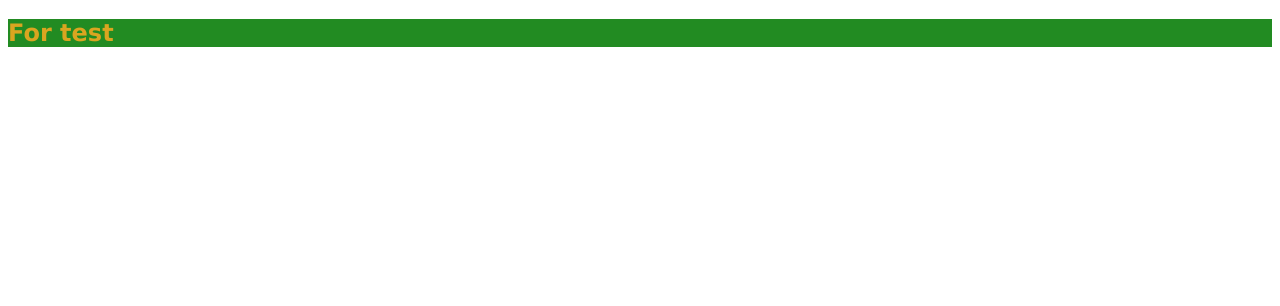
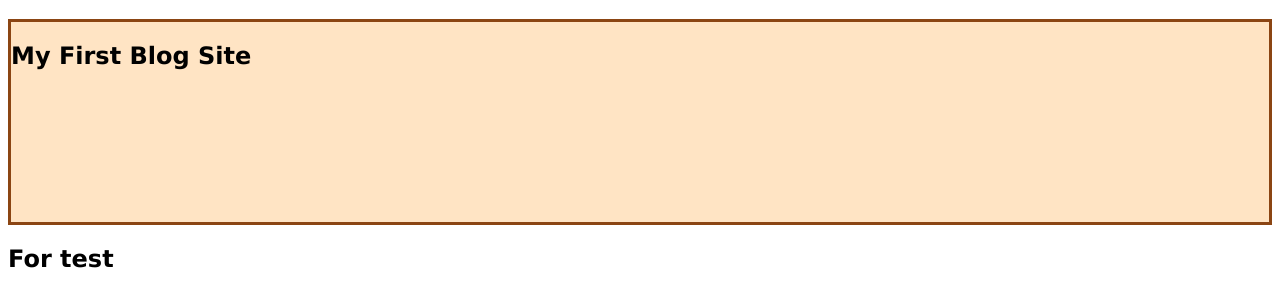
Before and after one commit to masudulalam/second-repo, a plain HTML site: page index.html in a window 1280 px wide. Shown: the part 62-368 px from the top of the page. Drawn offline with Linux system fonts and the light colour scheme.

Commit message:
new changes

```diff
--- a/index.html
+++ b/index.html
@@ -9,6 +9,11 @@
 </head>
 <body>
     <h1>In the name of Allah</h1>
+    <div>
+        <h2>
+            My First Blog Site
+        </h2>
+    </div>
     <h2>For test</h2>
 </body>
 </html>
--- a/style.css
+++ b/style.css
@@ -1,5 +1,15 @@
-h1,h2{
+h1{
     font-family: 'Lucida Sans', 'Lucida Sans Regular', 'Lucida Grande', 'Lucida Sans Unicode', Geneva, Verdana, sans-serif;
     color: goldenrod;
     background-color: forestgreen;
 }
+
+div{
+    /* width: 500px; */
+    height: 200px;
+    border: 3px solid saddlebrown;
+    background-color: bisque;
+}
+h2{
+    font-family: 'Lucida Sans', 'Lucida Sans Regular', 'Lucida Grande', 'Lucida Sans Unicode', Geneva, Verdana, sans-serif;
+}
```
